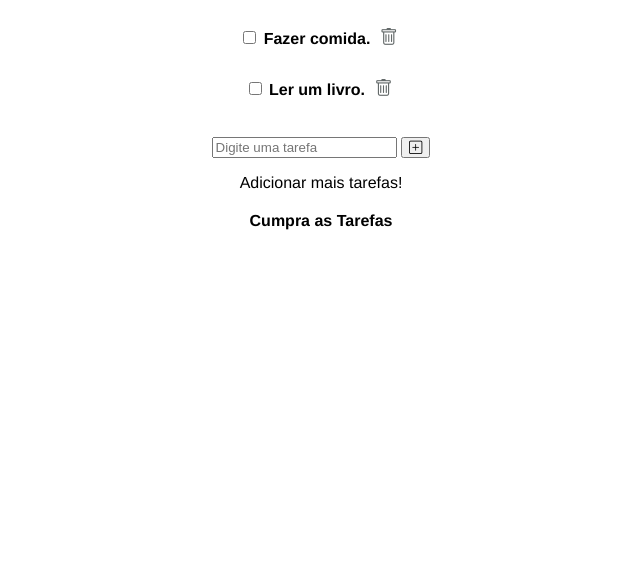
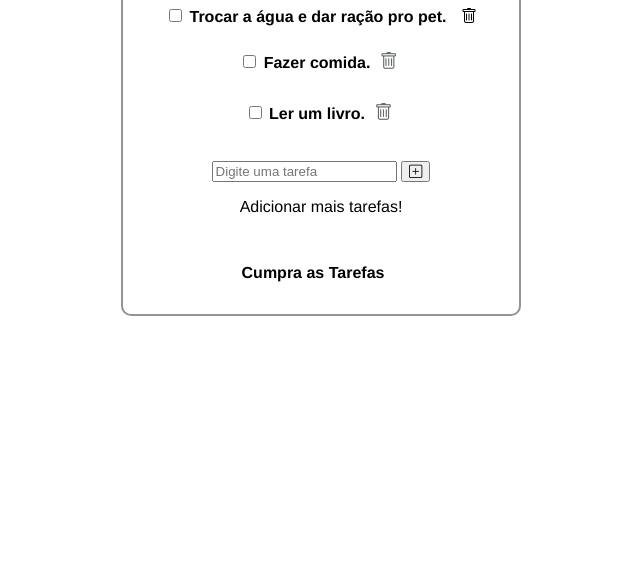
Before and after one commit to camilaromao/listatarefas, a plain HTML site: page index.html in a window 1280 px wide. Shown: the part 213-800 px from the top of the page, without its empty margins (319-959 px from the left). Drawn offline with nearby package versions, Linux system fonts and the light colour scheme.

Commit message:
Add files via upload

```diff
--- a/index.html
+++ b/index.html
@@ -5,14 +5,18 @@
     <meta name="viewport" content="width=device-width, initial-scale=1.0">
     <link rel="stylesheet" href="style.css">
     <link rel="stylesheet" href="https://cdn.jsdelivr.net/npm/bootstrap-icons@1.13.2/font/bootstrap-icons.min.css">
+
     <title>Lista de Tarefas</title>
 </head>
 <body>
 
     <section class="box">
+        <div id="card-border">
+
         <header class="lista-tarefas">
         <h1>Lista de tarefas</h1>
         <img class="imgLista" src="assets/lista-tarefas.gif" alt="Animação lista de tarefas">
+
 
         </header>
 
@@ -28,7 +32,7 @@
                 <li>
             <input type="checkbox" id="tarefa2">
             <label for="tarefa2"> Trocar a água e dar ração pro pet.</label>
-            <button id="botaoExcluir" type="button" aria-label="Excluir"><i class="bi bi-trash" aria-hidden="true"></i></button>
+            <button id="botaoExcluir" type="button" aria-label="Excluir"></button><i class="bi bi-trash" aria-hidden="true"></i></button>
 
                 </li>
 
@@ -66,7 +70,10 @@
 
 <p>Adicionar mais tarefas!</p>
 
+
 <p class="cumprir-tarefas">Cumpra as Tarefas</p>
+
+ </div>
 
 </section>
 
--- a/style.css
+++ b/style.css
@@ -15,6 +15,13 @@ body {
     display: flex;
     text-align: center;
     flex-direction: column;
+}
+
+#card-border {
+    border: solid 2px rgb(149, 147, 147);
+    border-radius: 10px;
+    width: 25em;
+    padding: 2em;
 }
 
 .lista-tarefas {
@@ -80,7 +87,8 @@ li {
 
 .cumprir-tarefas {
     font-weight: bold;
-    margin-top: 20px;
+    margin: 3em 1em  0  0;
+
 }
 
 #listaTarefas {
```
